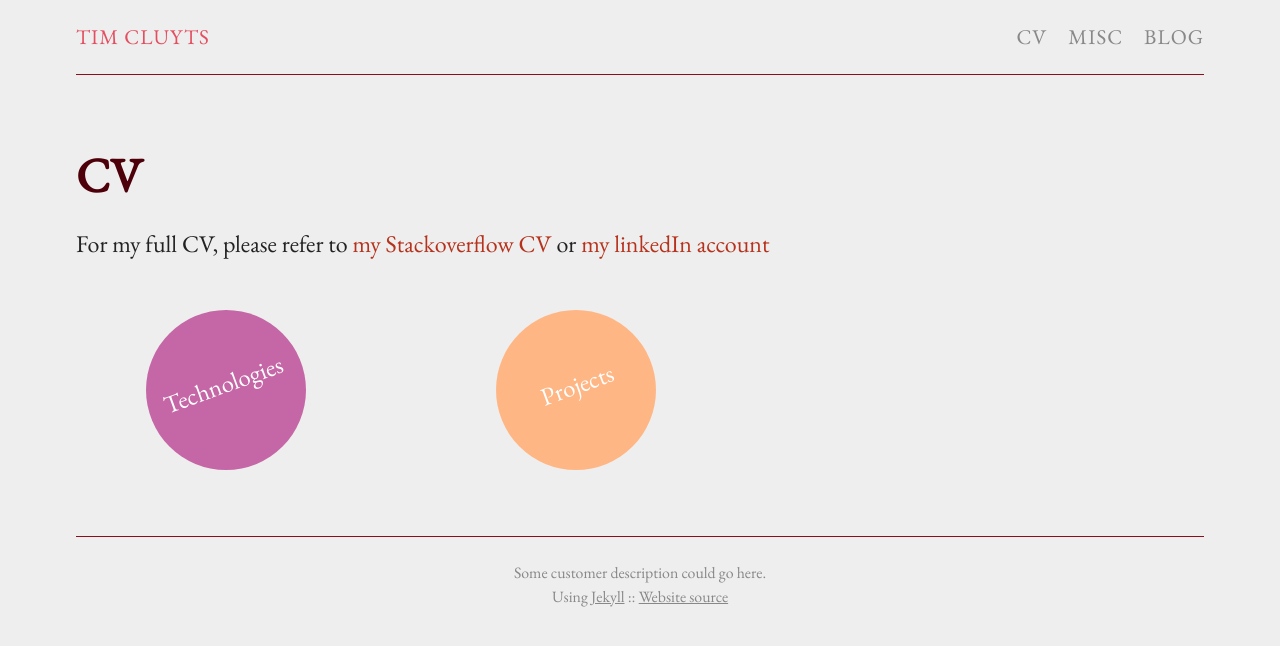
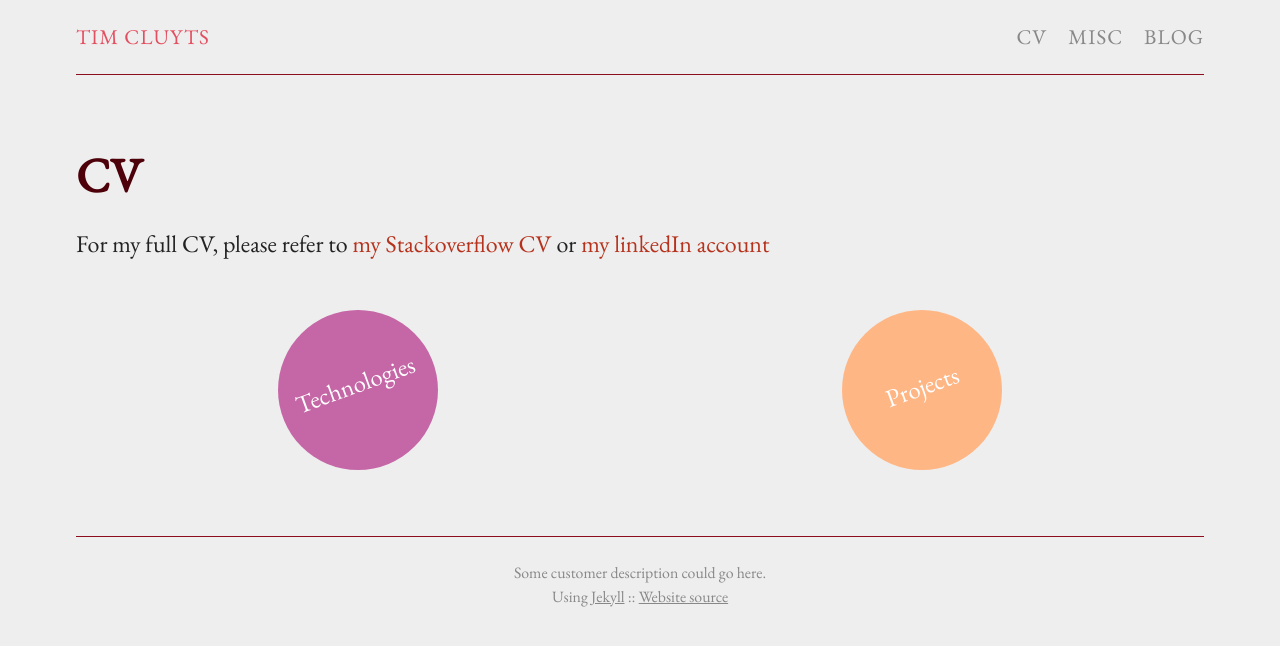
Before and after one commit to TimCluyts/timcluyts.github.io, a Jekyll site: the page built from cv.md, in a window 1280 px wide. Shown: the top 646 px of the page. Built offline with Jekyll 4.4.1, drawn with Linux system fonts in a browser that asks for light colours.

Commit message:
rotate update

```diff
--- a/cv.md
+++ b/cv.md
@@ -8,17 +8,18 @@ For my full CV, please refer to <a href="https://stackoverflow.com/story/timcluy
 
 <svg version="1.1"
      baseProfile="full"
-     width="900" height="200"
+     width="100%" height="200"
      xmlns="http://www.w3.org/2000/svg">
     <g id="mainNodeTechnologies">
-        <circle cx="150" cy="50%" r="80" class="mainNode"/>
-        <text border="1px solid red" x="150" y="50%" font-size="25" transform="translate(-25 60) rotate(-20)" text-anchor="middle" fill="white">
+        <circle cx="25%" cy="50%" r="80" class="mainNode"/>
+        <text x="25%" y="50%" font-size="25" transform="translate(-17 105) rotate(-20)" text-anchor="middle" fill="white">
             <tspan>Technologies</tspan>
         </text>
     </g>
     <g id="mainNodeProjects">
-        <circle cx="500" cy="100" r="80" class="mainNodeSecondary"/>
-        <text border="1px solid red" x="500" y="50%" font-size="25" transform="translate(0 180) rotate(-20)" text-anchor="middle" fill="white">
+        <circle cx="75%" cy="100" r="80" class="mainNodeSecondary"/>
+        <!-- <rect x="75%" y="50%" stroke="red" width="100" height="50" transform="translate(20 300) rotate(-20)"/> -->
+        <text x="75%" y="50%" font-size="25" transform="translate(20 300) rotate(-20)" text-anchor="middle" fill="white">
             <tspan>Projects</tspan>
         </text>
     </g>
```
